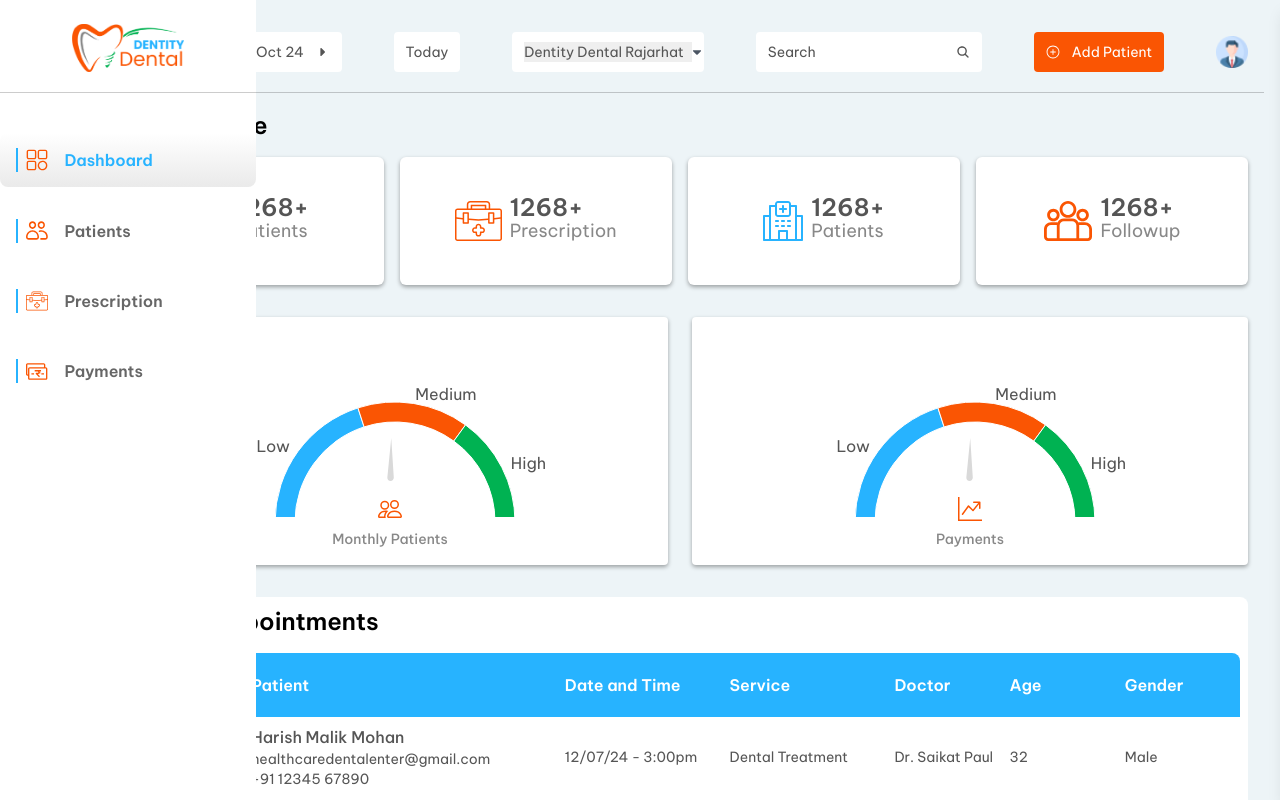
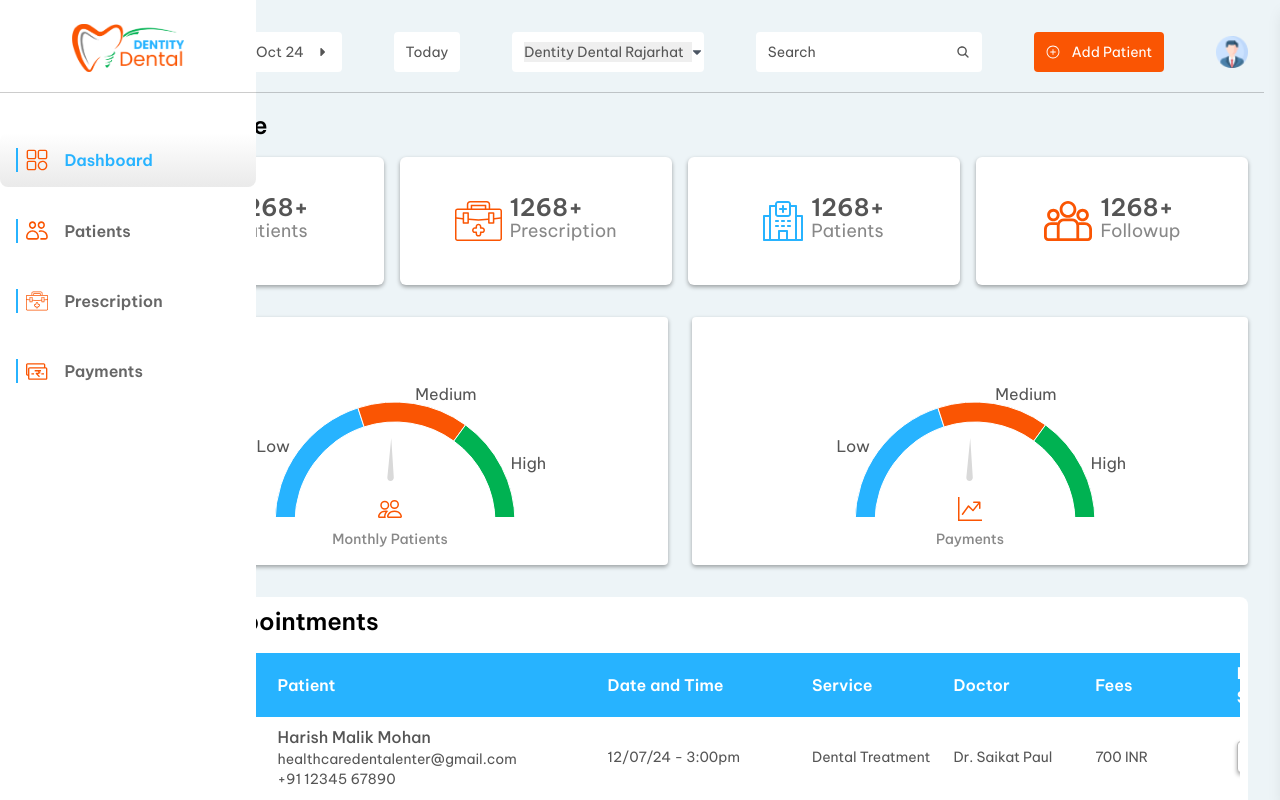
Before and after one commit to therebootai/democlinicsofwarefrontend, a React (Vite) app: page /doctor/dashboard in a window 1280 px wide. Built offline with nearby package versions, Linux system fonts and the light colour scheme.

Commit message:
modified

```diff
--- a/src/component/PrescriptionList.jsx
+++ b/src/component/PrescriptionList.jsx
@@ -59,9 +59,6 @@ const PrescriptionList = ({ prescriptionlist = [] }) => {
                 >
                   <BsEye />
                 </Link>
-                <button className="xlg:text-2xl text-xl font-medium text-[#00B252]">
-                  <FaEdit />
-                </button>
               </div>
             </div>
           </div>
--- /dev/null
+++ b/src/component/ViewPatient.jsx
@@ -0,0 +1,74 @@
+import React from "react";
+import { RxCrossCircled } from "react-icons/rx";
+
+const ViewPatient = ({ handleClose }) => {
+  const viewpatientdetails = [
+    {
+      name: "Patient Name",
+      details: "Parakash C. Roy",
+    },
+    {
+      name: "Gender",
+      details: "Male",
+    },
+    {
+      name: "Mobile",
+      details: "+91 12345 67890",
+    },
+    {
+      name: "Age",
+      details: "35 years",
+    },
+    {
+      name: "Location",
+      details: "Bidhannagar (Kolkata)",
+    },
+    {
+      name: "Doctor",
+      details: " Dr. Saikat Paul",
+    },
+    {
+      name: "Priority",
+      details: "FAst",
+    },
+    {
+      name: "Pay Mode",
+      details: "Cash",
+    },
+  ];
+  return (
+    <div className="xlg:p-8 p-4 flex flex-col gap-16">
+      <div className="flex flex-row justify-between items-center">
+        <h1 className="text-2xl font-semibold text-[#333333]">View Patient</h1>
+        <button onClick={handleClose}>
+          <RxCrossCircled size={24} />
+        </button>
+      </div>
+      <div className="flex flex-row justify-between ">
+        <div className="flex flex-col gap-4">
+          {viewpatientdetails.map((item, index) => (
+            <div className="text-[#00000080] text-lg" key={index}>
+              &#x2022; {item.name} : {item.details}
+            </div>
+          ))}
+        </div>
+        <div className="flex flex-col gap-4 justify-end items-center">
+          <button className="px-6 h-[2.5rem] w-fit rounded-md border border-custom-blue text-custom-blue text-sm hover:bg-custom-blue hover:text-white">
+            Consultation
+          </button>
+          <button className="px-6 h-[2.5rem] w-fit rounded-md border border-custom-blue text-custom-blue text-sm hover:bg-custom-blue hover:text-white">
+            Prescription
+          </button>
+          <button className="px-6 h-[2.5rem] w-fit rounded-md border border-custom-blue text-custom-blue text-sm hover:bg-custom-blue hover:text-white">
+            Get Estimate
+          </button>
+          <button className="px-6 h-[2.5rem] w-fit rounded-md border border-custom-blue text-custom-blue text-sm hover:bg-custom-blue hover:text-white">
+            Start Visit Now
+          </button>
+        </div>
+      </div>
+    </div>
+  );
+};
+
+export default ViewPatient;
--- a/src/pages/doctos/Dashboard.jsx
+++ b/src/pages/doctos/Dashboard.jsx
@@ -1,12 +1,14 @@
-import React from "react";
+import React, { useState } from "react";
 import AdminDashboardTemplate from "../../template/AdminDashboardTemplate";
 import PerformanceComponent from "../../component/PerformanceComponent";
 import Topheader from "../../component/Topheader";
 import GaugeChart from "../../component/GaugeChart";
 import { BsGraphUpArrow, BsPeople } from "react-icons/bs";
+import { FaEdit } from "react-icons/fa";
+import { RiDeleteBin6Line } from "react-icons/ri";
 
 const Dashboard = () => {
-  const data = [
+  const [data, setData] = useState([
     {
       id: "#44",
       patient: "Harish Malik Mohan",
@@ -15,8 +17,8 @@ const Dashboard = () => {
       datetime: "12/07/24 - 3:00pm",
       service: "Dental Treatment",
       doctor: "Dr. Saikat Paul",
-      age: "32",
-      gender: "Male",
+      fees: "700 INR",
+      paymentstatus: "Confirm",
     },
     {
       id: "#44",
@@ -26,8 +28,8 @@ const Dashboard = () => {
       datetime: "12/07/24 - 3:00pm",
       service: "Dental Treatment",
       doctor: "Dr. Saikat Paul",
-      age: "32",
-      gender: "Male",
+      fees: "700 INR",
+      paymentstatus: "Pending",
     },
     {
       id: "#44",
@@ -37,8 +39,8 @@ const Dashboard = () => {
       datetime: "12/07/24 - 3:00pm",
       service: "Dental Treatment",
       doctor: "Dr. Saikat Paul",
-      age: "32",
-      gender: "Male",
+      fees: "700 INR",
+      paymentstatus: "Confirm",
     },
     {
       id: "#44",
@@ -48,43 +50,18 @@ const Dashboard = () => {
       datetime: "12/07/24 - 3:00pm",
       service: "Dental Treatment",
       doctor: "Dr. Saikat Paul",
-      age: "32",
-      gender: "Male",
+      fees: "700 INR",
+      paymentstatus: "Refund",
     },
-    {
-      id: "#44",
-      patient: "Harish Malik Mohan",
-      email: "healthcaredentalenter@gmail.com",
-      mobilenumber: "+91 12345 67890",
-      datetime: "12/07/24 - 3:00pm",
-      service: "Dental Treatment",
-      doctor: "Dr. Saikat Paul",
-      age: "32",
-      gender: "Male",
-    },
-    {
-      id: "#44",
-      patient: "Harish Malik Mohan",
-      email: "healthcaredentalenter@gmail.com",
-      mobilenumber: "+91 12345 67890",
-      datetime: "12/07/24 - 3:00pm",
-      service: "Dental Treatment",
-      doctor: "Dr. Saikat Paul",
-      age: "32",
-      gender: "Male",
-    },
-    {
-      id: "#44",
-      patient: "Harish Malik Mohan",
-      email: "healthcaredentalenter@gmail.com",
-      mobilenumber: "+91 12345 67890",
-      datetime: "12/07/24 - 3:00pm",
-      service: "Dental Treatment",
-      doctor: "Dr. Saikat Paul",
-      age: "32",
-      gender: "Male",
-    },
-  ];
+  ]);
+
+  // Function to handle changes in payment status
+  const handlePaymentStatusChange = (index, newStatus) => {
+    const updatedData = [...data];
+    updatedData[index].paymentstatus = newStatus;
+    setData(updatedData);
+  };
+
   return (
     <AdminDashboardTemplate>
       <div className="">
@@ -112,17 +89,18 @@ const Dashboard = () => {
           <h1 className="xlg:text-2xl text-xl font-semibold">
             Recent Appointments
           </h1>
-          <div className="  w-full overflow-x-auto no-scrollbar ">
-            <div className=" max-h-[400px] min-w-[1000px]">
+          <div className="  w-full overflow-x-auto custom-scroll ">
+            <div className=" max-h-[400px] min-w-[1100px] xlg:min-w-[1400px]">
               <div className="flex flex-col">
                 <div className="px-4 h-[4rem] bg-[#27B3FF] rounded-t-lg font-semibold text-sm xlg:text-base text-white flex flex-row items-center justify-between gap-4 ">
                   <div className="w-[10%]">Id</div>
-                  <div className="w-[30%]">Patient</div>
+                  <div className="w-[25%]">Patient</div>
                   <div className="w-[15%]">Date and Time</div>
-                  <div className="w-[15%]">Service</div>
+                  <div className="w-[10%]">Service</div>
                   <div className="w-[10%]">Doctor</div>
-                  <div className="w-[10%]">Age</div>
-                  <div className="w-[10%]">Gender</div>
+                  <div className="w-[10%]">Fees</div>
+                  <div className="w-[10%]">Payment Status</div>
+                  <div className="w-[10%]">Action</div>
                 </div>
                 <div className="flex flex-col ">
                   {data.map((item, index) => (
@@ -131,7 +109,7 @@ const Dashboard = () => {
                       className="px-4 py-2 flex flex-row items-center  text-[#555555] text-xs xlg:text-sm justify-between gap-4"
                     >
                       <div className="w-[10%]">{item.id}</div>
-                      <div className="w-[30%] flex flex-col">
+                      <div className="w-[25%] flex flex-col">
                         <div className="xlg:text-base text-sm font-medium">
                           {item.patient}
                         </div>
@@ -139,10 +117,37 @@ const Dashboard = () => {
                         <div>{item.mobilenumber}</div>
                       </div>
                       <div className="w-[15%]">{item.datetime}</div>
-                      <div className="w-[15%]">{item.service}</div>
+                      <div className="w-[10%]">{item.service}</div>
                       <div className="w-[10%]">{item.doctor}</div>
-                      <div className="w-[10%]">{item.age}</div>
-                      <div className="w-[10%]">{item.gender}</div>
+                      <div className="w-[10%]">{item.fees}</div>
+                      <div className="w-[10%]">
+                        <select
+                          value={item.paymentstatus}
+                          onChange={(e) =>
+                            handlePaymentStatusChange(index, e.target.value)
+                          }
+                          className={`px-2 w-fit rounded h-[1.5rem] xlg:h-[2rem]  bg-white boxsh outline-none flex justify-center items-center border border-[#B8B8B8]  ${
+                            item.paymentstatus === "Confirm"
+                              ? "text-green-500"
+                              : item.paymentstatus === "Refund"
+                              ? "text-blue-500"
+                              : "text-gray-500"
+                          }`}
+                        >
+                          <option value="Pending">Pending</option>
+                          <option value="Confirm">Confirm</option>
+                          <option value="Refund">Refund</option>
+                        </select>
+                      </div>
+
+                      <div className="w-[10%] flex gap-4 items-center">
+                        <button className="text-[#00B252] font-semibold text-2xl ">
+                          <FaEdit />
+                        </button>
+                        <button className="text-[#E40000] font-semibold text-2xl ">
+                          <RiDeleteBin6Line />
+                        </button>
+                      </div>
                     </div>
                   ))}
                 </div>
--- a/src/pages/doctos/Patients.jsx
+++ b/src/pages/doctos/Patients.jsx
@@ -1,4 +1,4 @@
-import React from "react";
+import React, { useState } from "react";
 import AdminDashboardTemplate from "../../template/AdminDashboardTemplate";
 import { GoPerson } from "react-icons/go";
 import { MdCurrencyRupee } from "react-icons/md";
@@ -6,8 +6,18 @@ import { BsEye } from "react-icons/bs";
 import { FaEdit } from "react-icons/fa";
 import Topheader from "../../component/Topheader";
 import { Link } from "react-router-dom";
+import ViewPatient from "../../component/ViewPatient";
 
 const Patients = () => {
+  const [showViewPatient, setShowViewPatient] = useState(false);
+
+  const handleViewPatient = () => {
+    setShowViewPatient(true);
+  };
+
+  const handleClose = () => {
+    setShowViewPatient(false);
+  };
   const patientsdata = [
     {
       pid: "001",
@@ -15,69 +25,21 @@ const Patients = () => {
       gender: "Male",
       age: "37",
       mobilenumber: "1234567890",
-      datetime: "00:09 m | 08:01  PM",
       paid: "1000",
       due: "500",
+      priority: "High",
+      doctorname: "Dr Saikat Paul",
     },
     {
-      pid: "002",
+      pid: "001",
       name: "Prakesh C. ",
       gender: "Male",
       age: "37",
       mobilenumber: "1234567890",
-      datetime: "00:09 m | 08:01  PM",
       paid: "1000",
       due: "500",
-    },
-    {
-      pid: "003",
-      name: "Prakesh C. ",
-      gender: "Male",
-      age: "37",
-      mobilenumber: "1234567890",
-      datetime: "00:09 m | 08:01  PM",
-      paid: "1000",
-      due: "500",
-    },
-    {
-      pid: "004",
-      name: "Prakesh C. ",
-      gender: "Male",
-      age: "37",
-      mobilenumber: "1234567890",
-      datetime: "00:09 m | 08:01  PM",
-      paid: "1000",
-      due: "500",
-    },
-    {
-      pid: "005",
-      name: "Prakesh C. ",
-      gender: "Male",
-      age: "37",
-      mobilenumber: "1234567890",
-      datetime: "00:09 m | 08:01  PM",
-      paid: "1000",
-      due: "500",
-    },
-    {
-      pid: "006",
-      name: "Prakesh C. ",
-      gender: "Male",
-      age: "37",
-      mobilenumber: "1234567890",
-      datetime: "00:09 m | 08:01  PM",
-      paid: "1000",
-      due: "500",
-    },
-    {
-      pid: "007",
-      name: "Prakesh C. ",
-      gender: "Male",
-      age: "37",
-      mobilenumber: "1234567890",
-      datetime: "00:09 m | 08:01  PM",
-      paid: "1000",
-      due: "500",
+      priority: "",
+      doctorname: "Dr Saikat Paul",
     },
   ];
 
@@ -108,33 +70,47 @@ const Patients = () => {
                     </div>
                   </div>
                   <div className="flex flex-row gap-4">
-                    <button className="priority-button">Priority</button>
-                    <button className="priority-button">Consultation</button>
+                    <button
+                      className={`priority-button ${
+                        item.priority === "High"
+                          ? "bg-blue-500 text-white"
+                          : item.priority === ""
+                          ? "bg-gray-200 text-gray-500"
+                          : "bg-yellow-500 text-white"
+                      }`}
+                    >
+                      {item.priority || "Priority"}
+                    </button>
                     <button className="priority-button">
                       <span>
                         <MdCurrencyRupee />
                       </span>
-                      <span className="text-[#00B252]">Paid</span>
+                      <span className="text-[#00B252]">{item.paid} Paid</span>
+                    </button>
+                    <button className="priority-button text-[#E40000]">
+                      Due {item.due}
+                    </button>
+                    <button className="priority-button">
+                      {item.doctorname}
                     </button>
                   </div>
                 </div>
 
                 <div className="flex flex-row justify-between items-center ">
-                  <div className="priority-button">{item.datetime}</div>
-                  <button className="priority-button">
-                    <span>
-                      <MdCurrencyRupee />
-                    </span>
-                    <span className="text-[#00B252]">{item.paid} Cash</span>
-                  </button>
-                  <button className="priority-button">Due {item.due}</button>
+                  <div className="priority-button">Document</div>
+                  <div className="priority-button">Consultation</div>
+                  <button className="priority-button">Get Estimate</button>
+
                   <Link to="/prescription/add" className="priority-button">
-                    Prescription
+                    Start Visit
                   </Link>
-                  <button className="priority-button">Start Visit</button>
-                  <button className="priority-button">More..</button>
+                  <button className="priority-button">Prescription</button>
+                  <button className="priority-button">Forms</button>
                   <div className="flex flex-row items-center gap-4">
-                    <button className="xlg:text-2xl text-xl font-medium text-[#7F03FA]">
+                    <button
+                      onClick={handleViewPatient}
+                      className="xlg:text-2xl text-xl font-medium text-[#7F03FA]"
+                    >
                       <BsEye />
                     </button>
                     <button className="xlg:text-2xl text-xl font-medium text-[#00B252]">
@@ -146,6 +122,15 @@ const Patients = () => {
             </section>
           ))}
         </div>
+        <div
+          className={`fixed top-0 right-0 h-screen w-[60%] xlg:w-[50%] overflow-scroll custom-scroll  bg-[#EDF4F7] shadow-lg transform transition-transform duration-300 ease-in-out ${
+            showViewPatient ? "translate-x-0" : "translate-x-full"
+          }`}
+        >
+          <div className="p-4">
+            <ViewPatient handleClose={handleClose} />
+          </div>
+        </div>
       </div>
     </AdminDashboardTemplate>
   );
```
Also changed, not shown: src/pages/prescription/AddNewPrescription.jsx (+4 -3 lines), src/pages/prescription/PrescriptionDetails.jsx (+45 -35 lines).
